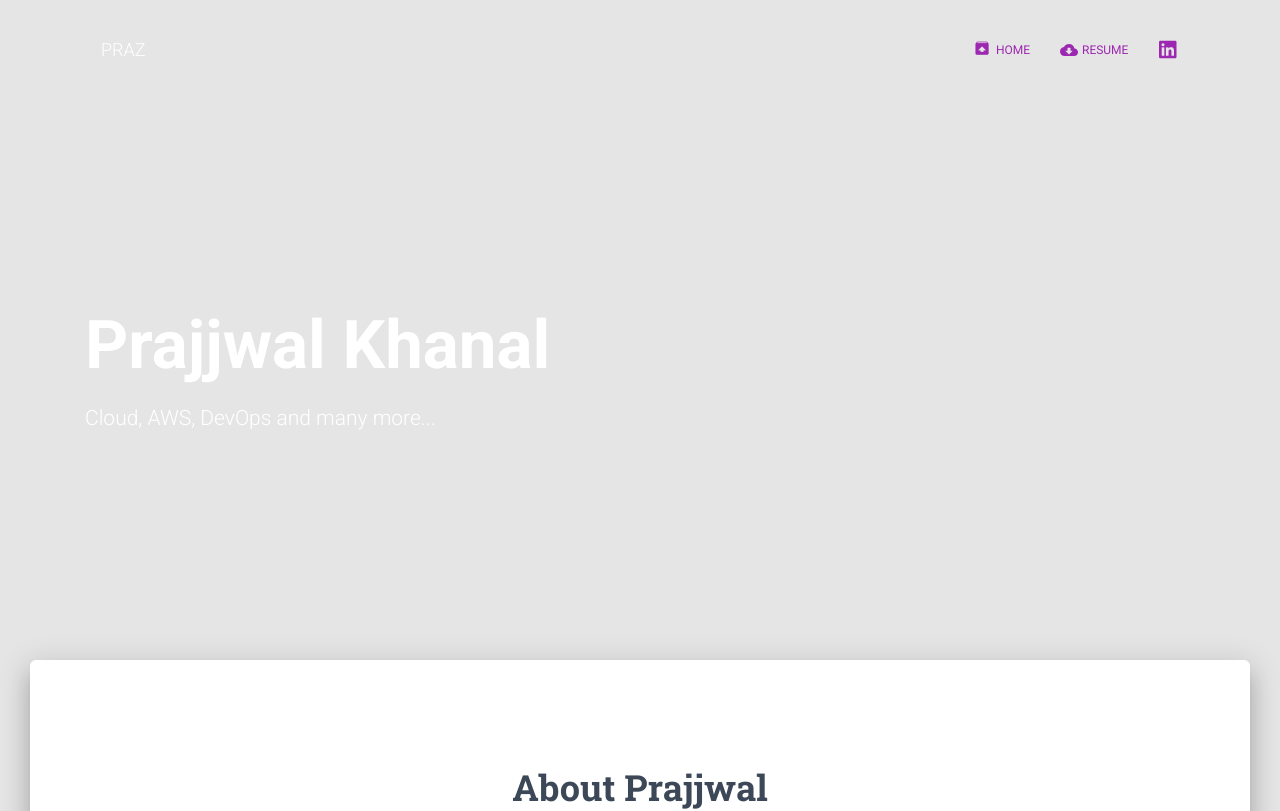
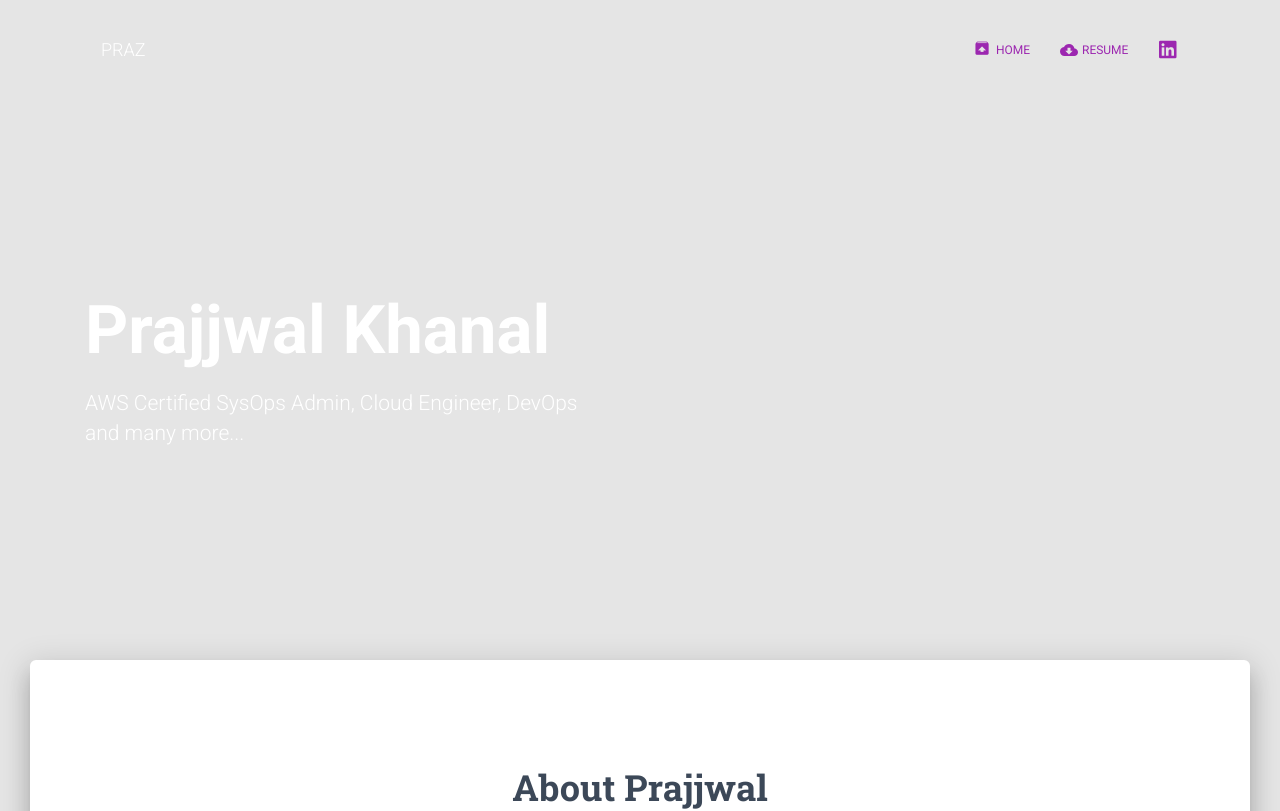
Before and after one commit to prajjwalkhanal/NextJS-PersonalWebsite, a Next.js app: page /landingpage in a window 1280 px wide. Shown: the top 811 px of the page. Built offline with nearby package versions, Linux system fonts and the light colour scheme.

Commit message:
Title Change

```diff
--- a/package.json
+++ b/package.json
@@ -1,7 +1,7 @@
 {
   "name": "prajjwal-khanal-personal-website",
   "version": "1.1.0",
-  "description": "A website to skill up myself",
+  "description": "A website to up skill myself",
   "main": "index.js",
   "engines": {
     "tsc": "3.7.2",
--- a/pages/landingpage.js
+++ b/pages/landingpage.js
@@ -43,7 +43,7 @@ export default function LandingPage(props) {
               <div className={classes.brand}>
                 <h1 className={classes.title}>Prajjwal Khanal</h1>
                 <h3 className={classes.subtitle}>
-                  Cloud, AWS, DevOps and many more...
+                  AWS Certified SysOps Admin, Cloud Engineer, DevOps and many more...
                 </h3>
               </div>
             </GridItem>
```
